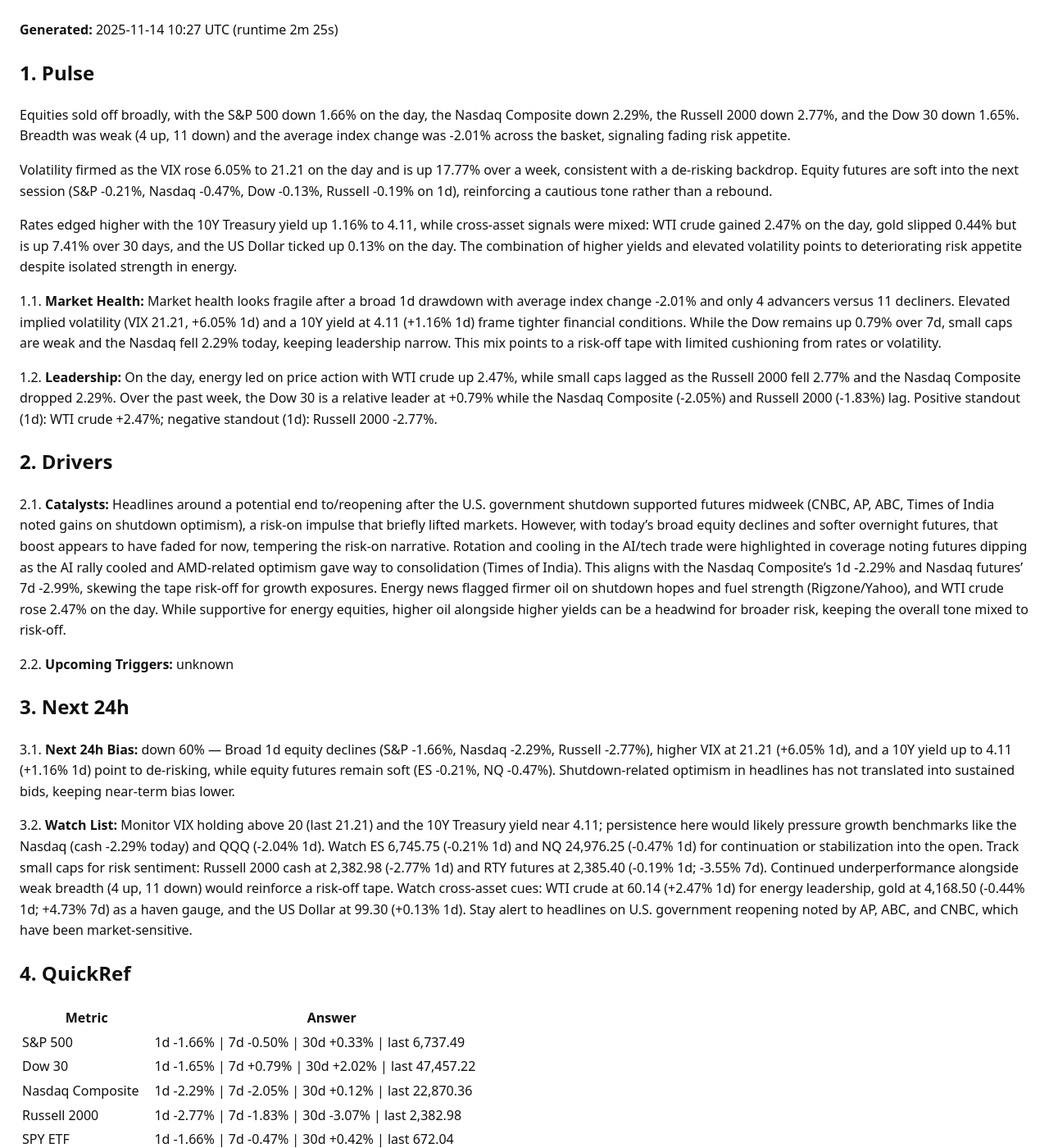
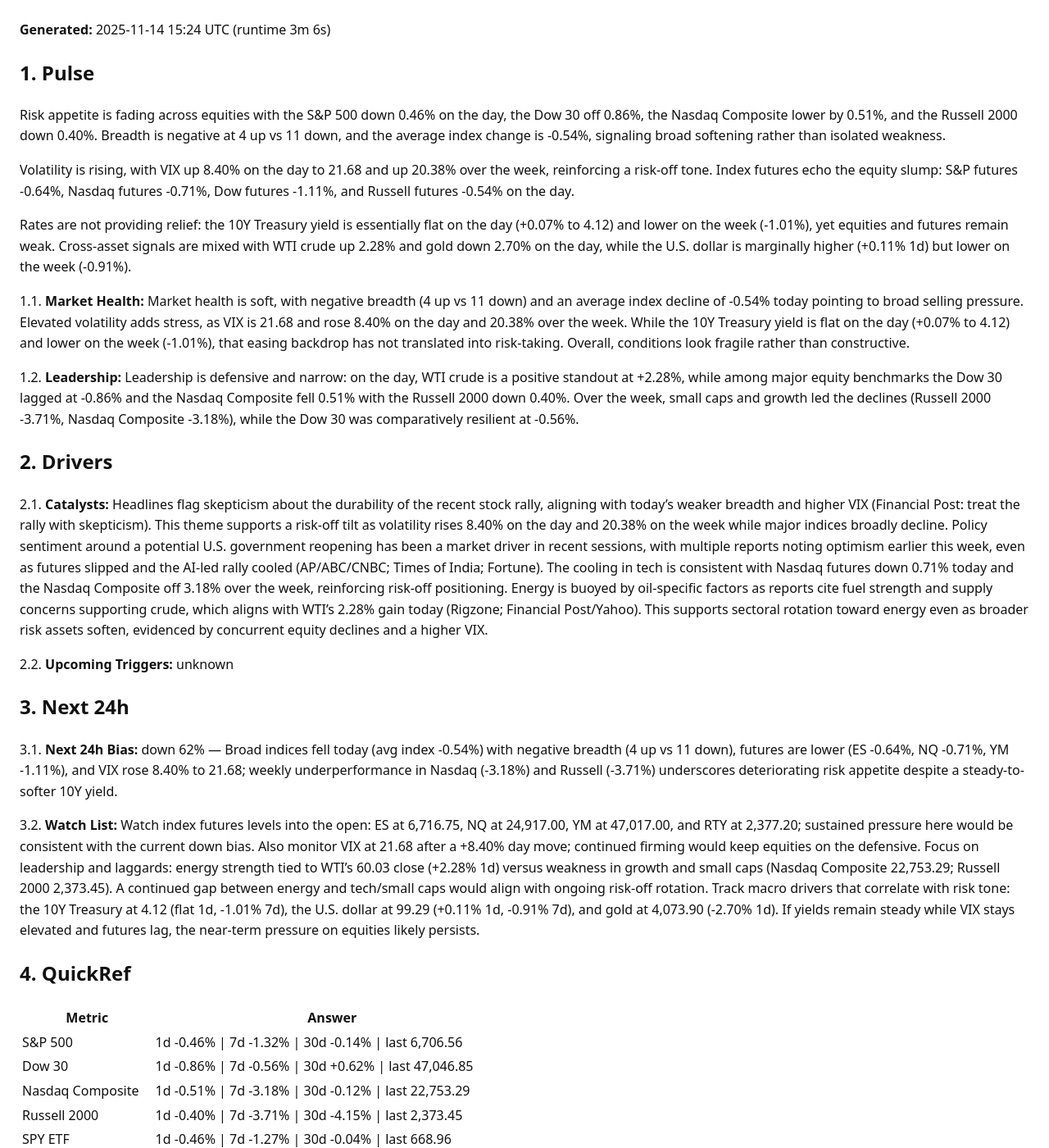
Before and after one commit to ryness/stonks, a Jekyll site: the page built from _reports/GODSEYE.md, in a window 1280 px wide and 1400 px high. Shown: the whole window at 82% size. Built offline with Jekyll 4.4.1, drawn with Linux system fonts in a browser that asks for light colours; some of the changed text lies outside the part shown.

Commit message:
Update report: rotation+GodsEye

```diff
--- a/_reports/GODSEYE.md
+++ b/_reports/GODSEYE.md
@@ -3,34 +3,34 @@ layout: default
 title: "GodsEye Market Report"
 ticker: "GODSEYE"
 date: 2025-11-14
-generated_at: 2025-11-14T10:27:13.615305+00:00
-runtime_seconds: 144.92
+generated_at: 2025-11-14T15:24:59.475568+00:00
+runtime_seconds: 185.68
 raw_markdown: |
-  **Generated:** <time class="js-local-time" datetime="2025-11-14T10:27:13.615305+00:00">2025-11-14 10:27 UTC</time> (runtime 2m 25s)
+  **Generated:** <time class="js-local-time" datetime="2025-11-14T15:24:59.475568+00:00">2025-11-14 15:24 UTC</time> (runtime 3m 6s)
 
   ## 1. Pulse
 
-  Equities sold off broadly, with the S&P 500 down 1.66% on the day, the Nasdaq Composite down 2.29%, the Russell 2000 down 2.77%, and the Dow 30 down 1.65%. Breadth was weak (4 up, 11 down) and the average index change was -2.01% across the basket, signaling fading risk appetite.
+  Risk appetite is fading across equities with the S&P 500 down 0.46% on the day, the Dow 30 off 0.86%, the Nasdaq Composite lower by 0.51%, and the Russell 2000 down 0.40%. Breadth is negative at 4 up vs 11 down, and the average index change is -0.54%, signaling broad softening rather than isolated weakness.
 
-  Volatility firmed as the VIX rose 6.05% to 21.21 on the day and is up 17.77% over a week, consistent with a de-risking backdrop. Equity futures are soft into the next session (S&P -0.21%, Nasdaq -0.47%, Dow -0.13%, Russell -0.19% on 1d), reinforcing a cautious tone rather than a rebound.
+  Volatility is rising, with VIX up 8.40% on the day to 21.68 and up 20.38% over the week, reinforcing a risk-off tone. Index futures echo the equity slump: S&P futures -0.64%, Nasdaq futures -0.71%, Dow futures -1.11%, and Russell futures -0.54% on the day.
 
-  Rates edged higher with the 10Y Treasury yield up 1.16% to 4.11, while cross-asset signals were mixed: WTI crude gained 2.47% on the day, gold slipped 0.44% but is up 7.41% over 30 days, and the US Dollar ticked up 0.13% on the day. The combination of higher yields and elevated volatility points to deteriorating risk appetite despite isolated strength in energy.
+  Rates are not providing relief: the 10Y Treasury yield is essentially flat on the day (+0.07% to 4.12) and lower on the week (-1.01%), yet equities and futures remain weak. Cross-asset signals are mixed with WTI crude up 2.28% and gold down 2.70% on the day, while the U.S. dollar is marginally higher (+0.11% 1d) but lower on the week (-0.91%).
 
-  1.1. **Market Health:** Market health looks fragile after a broad 1d drawdown with average index change -2.01% and only 4 advancers versus 11 decliners. Elevated implied volatility (VIX 21.21, +6.05% 1d) and a 10Y yield at 4.11 (+1.16% 1d) frame tighter financial conditions. While the Dow remains up 0.79% over 7d, small caps are weak and the Nasdaq fell 2.29% today, keeping leadership narrow. This mix points to a risk-off tape with limited cushioning from rates or volatility.
+  1.1. **Market Health:** Market health is soft, with negative breadth (4 up vs 11 down) and an average index decline of -0.54% today pointing to broad selling pressure. Elevated volatility adds stress, as VIX is 21.68 and rose 8.40% on the day and 20.38% over the week. While the 10Y Treasury yield is flat on the day (+0.07% to 4.12) and lower on the week (-1.01%), that easing backdrop has not translated into risk-taking. Overall, conditions look fragile rather than constructive.
 
-  1.2. **Leadership:** On the day, energy led on price action with WTI crude up 2.47%, while small caps lagged as the Russell 2000 fell 2.77% and the Nasdaq Composite dropped 2.29%. Over the past week, the Dow 30 is a relative leader at +0.79% while the Nasdaq Composite (-2.05%) and Russell 2000 (-1.83%) lag. Positive standout (1d): WTI crude +2.47%; negative standout (1d): Russell 2000 -2.77%.
+  1.2. **Leadership:** Leadership is defensive and narrow: on the day, WTI crude is a positive standout at +2.28%, while among major equity benchmarks the Dow 30 lagged at -0.86% and the Nasdaq Composite fell 0.51% with the Russell 2000 down 0.40%. Over the week, small caps and growth led the declines (Russell 2000 -3.71%, Nasdaq Composite -3.18%), while the Dow 30 was comparatively resilient at -0.56%.
 
   ## 2. Drivers
 
-  2.1. **Catalysts:** Headlines around a potential end to/reopening after the U.S. government shutdown supported futures midweek (CNBC, AP, ABC, Times of India noted gains on shutdown optimism), a risk-on impulse that briefly lifted markets. However, with today’s broad equity declines and softer overnight futures, that boost appears to have faded for now, tempering the risk-on narrative. Rotation and cooling in the AI/tech trade were highlighted in coverage noting futures dipping as the AI rally cooled and AMD-related optimism gave way to consolidation (Times of India). This aligns with the Nasdaq Composite’s 1d -2.29% and Nasdaq futures’ 7d -2.99%, skewing the tape risk-off for growth exposures. Energy news flagged firmer oil on shutdown hopes and fuel strength (Rigzone/Yahoo), and WTI crude rose 2.47% on the day. While supportive for energy equities, higher oil alongside higher yields can be a headwind for broader risk, keeping the overall tone mixed to risk-off.
+  2.1. **Catalysts:** Headlines flag skepticism about the durability of the recent stock rally, aligning with today’s weaker breadth and higher VIX (Financial Post: treat the rally with skepticism). This theme supports a risk-off tilt as volatility rises 8.40% on the day and 20.38% on the week while major indices broadly decline. Policy sentiment around a potential U.S. government reopening has been a market driver in recent sessions, with multiple reports noting optimism earlier this week, even as futures slipped and the AI-led rally cooled (AP/ABC/CNBC; Times of India; Fortune). The cooling in tech is consistent with Nasdaq futures down 0.71% today and the Nasdaq Composite off 3.18% over the week, reinforcing risk-off positioning. Energy is buoyed by oil-specific factors as reports cite fuel strength and supply concerns supporting crude, which aligns with WTI’s 2.28% gain today (Rigzone; Financial Post/Yahoo). This supports sectoral rotation toward energy even as broader risk assets soften, evidenced by concurrent equity declines and a higher VIX.
 
   2.2. **Upcoming Triggers:** unknown
 
   ## 3. Next 24h
 
-  3.1. **Next 24h Bias:** down 60% — Broad 1d equity declines (S&P -1.66%, Nasdaq -2.29%, Russell -2.77%), higher VIX at 21.21 (+6.05% 1d), and a 10Y yield up to 4.11 (+1.16% 1d) point to de-risking, while equity futures remain soft (ES -0.21%, NQ -0.47%). Shutdown-related optimism in headlines has not translated into sustained bids, keeping near-term bias lower.
+  3.1. **Next 24h Bias:** down 62% — Broad indices fell today (avg index -0.54%) with negative breadth (4 up vs 11 down), futures are lower (ES -0.64%, NQ -0.71%, YM -1.11%), and VIX rose 8.40% to 21.68; weekly underperformance in Nasdaq (-3.18%) and Russell (-3.71%) underscores deteriorating risk appetite despite a steady-to-softer 10Y yield.
 
-  3.2. **Watch List:** Monitor VIX holding above 20 (last 21.21) and the 10Y Treasury yield near 4.11; persistence here would likely pressure growth benchmarks like the Nasdaq (cash -2.29% today) and QQQ (-2.04% 1d). Watch ES 6,745.75 (-0.21% 1d) and NQ 24,976.25 (-0.47% 1d) for continuation or stabilization into the open. Track small caps for risk sentiment: Russell 2000 cash at 2,382.98 (-2.77% 1d) and RTY futures at 2,385.40 (-0.19% 1d; -3.55% 7d). Continued underperformance alongside weak breadth (4 up, 11 down) would reinforce a risk-off tape. Watch cross-asset cues: WTI crude at 60.14 (+2.47% 1d) for energy leadership, gold at 4,168.50 (-0.44% 1d; +4.73% 7d) as a haven gauge, and the US Dollar at 99.30 (+0.13% 1d). Stay alert to headlines on U.S. government reopening noted by AP, ABC, and CNBC, which have been market-sensitive.
+  3.2. **Watch List:** Watch index futures levels into the open: ES at 6,716.75, NQ at 24,917.00, YM at 47,017.00, and RTY at 2,377.20; sustained pressure here would be consistent with the current down bias. Also monitor VIX at 21.68 after a +8.40% day move; continued firming would keep equities on the defensive. Focus on leadership and laggards: energy strength tied to WTI’s 60.03 close (+2.28% 1d) versus weakness in growth and small caps (Nasdaq Composite 22,753.29; Russell 2000 2,373.45). A continued gap between energy and tech/small caps would align with ongoing risk-off rotation. Track macro drivers that correlate with risk tone: the 10Y Treasury at 4.12 (flat 1d, -1.01% 7d), the U.S. dollar at 99.29 (+0.11% 1d, -0.91% 7d), and gold at 4,073.90 (-2.70% 1d). If yields remain steady while VIX stays elevated and futures lag, the near-term pressure on equities likely persists.
 
   ## 4. QuickRef
 
@@ -38,21 +38,21 @@ raw_markdown: |
   <table>
   <thead><tr><th>Metric</th><th>Answer</th></tr></thead>
   <tbody>
-  <tr><td>S&amp;P 500</td><td>1d -1.66% | 7d -0.50% | 30d +0.33% | last 6,737.49</td></tr>
-  <tr><td>Dow 30</td><td>1d -1.65% | 7d +0.79% | 30d +2.02% | last 47,457.22</td></tr>
-  <tr><td>Nasdaq Composite</td><td>1d -2.29% | 7d -2.05% | 30d +0.12% | last 22,870.36</td></tr>
-  <tr><td>Russell 2000</td><td>1d -2.77% | 7d -1.83% | 30d -3.07% | last 2,382.98</td></tr>
-  <tr><td>SPY ETF</td><td>1d -1.66% | 7d -0.47% | 30d +0.42% | last 672.04</td></tr>
-  <tr><td>QQQ ETF</td><td>1d -2.04% | 7d -1.75% | 30d +0.44% | last 608.40</td></tr>
-  <tr><td>VIX</td><td>1d +6.05% | 7d +17.77% | 30d +27.39% | last 21.21</td></tr>
-  <tr><td>S&amp;P Fut</td><td>1d -0.21% | 7d -1.16% | 30d -0.27% | last 6,745.75</td></tr>
-  <tr><td>Nasdaq Fut</td><td>1d -0.47% | 7d -2.99% | 30d -0.06% | last 24,976.25</td></tr>
-  <tr><td>Dow Fut</td><td>1d -0.13% | 7d +0.10% | 30d +0.96% | last 47,484.00</td></tr>
-  <tr><td>Russell Fut</td><td>1d -0.19% | 7d -3.55% | 30d -4.28% | last 2,385.40</td></tr>
-  <tr><td>10Y Treasury</td><td>1d +1.16% | 7d +0.56% | 30d +0.59% | last 4.11</td></tr>
-  <tr><td>Gold Fut</td><td>1d -0.44% | 7d +4.73% | 30d +7.41% | last 4,168.50</td></tr>
-  <tr><td>WTI Crude</td><td>1d +2.47% | 7d +0.91% | 30d -1.22% | last 60.14</td></tr>
-  <tr><td>US Dollar</td><td>1d +0.13% | 7d -0.89% | 30d +1.62% | last 99.30</td></tr>
+  <tr><td>S&amp;P 500</td><td>1d -0.46% | 7d -1.32% | 30d -0.14% | last 6,706.56</td></tr>
+  <tr><td>Dow 30</td><td>1d -0.86% | 7d -0.56% | 30d +0.62% | last 47,046.85</td></tr>
+  <tr><td>Nasdaq Composite</td><td>1d -0.51% | 7d -3.18% | 30d -0.12% | last 22,753.29</td></tr>
+  <tr><td>Russell 2000</td><td>1d -0.40% | 7d -3.71% | 30d -4.15% | last 2,373.45</td></tr>
+  <tr><td>SPY ETF</td><td>1d -0.46% | 7d -1.27% | 30d -0.04% | last 668.96</td></tr>
+  <tr><td>QQQ ETF</td><td>1d -0.57% | 7d -2.94% | 30d +0.29% | last 604.94</td></tr>
+  <tr><td>VIX</td><td>1d +8.40% | 7d +20.38% | 30d +30.21% | last 21.68</td></tr>
+  <tr><td>S&amp;P Fut</td><td>1d -0.64% | 7d -1.59% | 30d -0.70% | last 6,716.75</td></tr>
+  <tr><td>Nasdaq Fut</td><td>1d -0.71% | 7d -3.22% | 30d -0.30% | last 24,917.00</td></tr>
+  <tr><td>Dow Fut</td><td>1d -1.11% | 7d -0.88% | 30d -0.03% | last 47,017.00</td></tr>
+  <tr><td>Russell Fut</td><td>1d -0.54% | 7d -3.89% | 30d -4.61% | last 2,377.20</td></tr>
+  <tr><td>10Y Treasury</td><td>1d +0.07% | 7d -1.01% | 30d -0.10% | last 4.12</td></tr>
+  <tr><td>Gold Fut</td><td>1d -2.70% | 7d +2.35% | 30d +4.98% | last 4,073.90</td></tr>
+  <tr><td>WTI Crude</td><td>1d +2.28% | 7d +0.72% | 30d -1.40% | last 60.03</td></tr>
+  <tr><td>US Dollar</td><td>1d +0.11% | 7d -0.91% | 30d +1.61% | last 99.29</td></tr>
   </tbody></table>
   </div>
 
@@ -121,31 +121,31 @@ raw_markdown: |
   </details>
 ---
 
-**Generated:** <time class="js-local-time" datetime="2025-11-14T10:27:13.615305+00:00">2025-11-14 10:27 UTC</time> (runtime 2m 25s)
+**Generated:** <time class="js-local-time" datetime="2025-11-14T15:24:59.475568+00:00">2025-11-14 15:24 UTC</time> (runtime 3m 6s)
 
 ## 1. Pulse
 
-Equities sold off broadly, with the S&P 500 down 1.66% on the day, the Nasdaq Composite down 2.29%, the Russell 2000 down 2.77%, and the Dow 30 down 1.65%. Breadth was weak (4 up, 11 down) and the average index change was -2.01% across the basket, signaling fading risk appetite.
+Risk appetite is fading across equities with the S&P 500 down 0.46% on the day, the Dow 30 off 0.86%, the Nasdaq Composite lower by 0.51%, and the Russell 2000 down 0.40%. Breadth is negative at 4 up vs 11 down, and the average index change is -0.54%, signaling broad softening rather than isolated weakness.
 
-Volatility firmed as the VIX rose 6.05% to 21.21 on the day and is up 17.77% over a week, consistent with a de-risking backdrop. Equity futures are soft into the next session (S&P -0.21%, Nasdaq -0.47%, Dow -0.13%, Russell -0.19% on 1d), reinforcing a cautious tone rather than a rebound.
+Volatility is rising, with VIX up 8.40% on the day to 21.68 and up 20.38% over the week, reinforcing a risk-off tone. Index futures echo the equity slump: S&P futures -0.64%, Nasdaq futures -0.71%, Dow futures -1.11%, and Russell futures -0.54% on the day.
 
-Rates edged higher with the 10Y Treasury yield up 1.16% to 4.11, while cross-asset signals were mixed: WTI crude gained 2.47% on the day, gold slipped 0.44% but is up 7.41% over 30 days, and the US Dollar ticked up 0.13% on the day. The combination of higher yields and elevated volatility points to deteriorating risk appetite despite isolated strength in energy.
+Rates are not providing relief: the 10Y Treasury yield is essentially flat on the day (+0.07% to 4.12) and lower on the week (-1.01%), yet equities and futures remain weak. Cross-asset signals are mixed with WTI crude up 2.28% and gold down 2.70% on the day, while the U.S. dollar is marginally higher (+0.11% 1d) but lower on the week (-0.91%).
 
-1.1. **Market Health:** Market health looks fragile after a broad 1d drawdown with average index change -2.01% and only 4 advancers versus 11 decliners. Elevated implied volatility (VIX 21.21, +6.05% 1d) and a 10Y yield at 4.11 (+1.16% 1d) frame tighter financial conditions. While the Dow remains up 0.79% over 7d, small caps are weak and the Nasdaq fell 2.29% today, keeping leadership narrow. This mix points to a risk-off tape with limited cushioning from rates or volatility.
+1.1. **Market Health:** Market health is soft, with negative breadth (4 up vs 11 down) and an average index decline of -0.54% today pointing to broad selling pressure. Elevated volatility adds stress, as VIX is 21.68 and rose 8.40% on the day and 20.38% over the week. While the 10Y Treasury yield is flat on the day (+0.07% to 4.12) and lower on the week (-1.01%), that easing backdrop has not translated into risk-taking. Overall, conditions look fragile rather than constructive.
 
-1.2. **Leadership:** On the day, energy led on price action with WTI crude up 2.47%, while small caps lagged as the Russell 2000 fell 2.77% and the Nasdaq Composite dropped 2.29%. Over the past week, the Dow 30 is a relative leader at +0.79% while the Nasdaq Composite (-2.05%) and Russell 2000 (-1.83%) lag. Positive standout (1d): WTI crude +2.47%; negative standout (1d): Russell 2000 -2.77%.
+1.2. **Leadership:** Leadership is defensive and narrow: on the day, WTI crude is a positive standout at +2.28%, while among major equity benchmarks the Dow 30 lagged at -0.86% and the Nasdaq Composite fell 0.51% with the Russell 2000 down 0.40%. Over the week, small caps and growth led the declines (Russell 2000 -3.71%, Nasdaq Composite -3.18%), while the Dow 30 was comparatively resilient at -0.56%.
 
 ## 2. Drivers
 
-2.1. **Catalysts:** Headlines around a potential end to/reopening after the U.S. government shutdown supported futures midweek (CNBC, AP, ABC, Times of India noted gains on shutdown optimism), a risk-on impulse that briefly lifted markets. However, with today’s broad equity declines and softer overnight futures, that boost appears to have faded for now, tempering the risk-on narrative. Rotation and cooling in the AI/tech trade were highlighted in coverage noting futures dipping as the AI rally cooled and AMD-related optimism gave way to consolidation (Times of India). This aligns with the Nasdaq Composite’s 1d -2.29% and Nasdaq futures’ 7d -2.99%, skewing the tape risk-off for growth exposures. Energy news flagged firmer oil on shutdown hopes and fuel strength (Rigzone/Yahoo), and WTI crude rose 2.47% on the day. While supportive for energy equities, higher oil alongside higher yields can be a headwind for broader risk, keeping the overall tone mixed to risk-off.
+2.1. **Catalysts:** Headlines flag skepticism about the durability of the recent stock rally, aligning with today’s weaker breadth and higher VIX (Financial Post: treat the rally with skepticism). This theme supports a risk-off tilt as volatility rises 8.40% on the day and 20.38% on the week while major indices broadly decline. Policy sentiment around a potential U.S. government reopening has been a market driver in recent sessions, with multiple reports noting optimism earlier this week, even as futures slipped and the AI-led rally cooled (AP/ABC/CNBC; Times of India; Fortune). The cooling in tech is consistent with Nasdaq futures down 0.71% today and the Nasdaq Composite off 3.18% over the week, reinforcing risk-off positioning. Energy is buoyed by oil-specific factors as reports cite fuel strength and supply concerns supporting crude, which aligns with WTI’s 2.28% gain today (Rigzone; Financial Post/Yahoo). This supports sectoral rotation toward energy even as broader risk assets soften, evidenced by concurrent equity declines and a higher VIX.
 
 2.2. **Upcoming Triggers:** unknown
 
 ## 3. Next 24h
 
-3.1. **Next 24h Bias:** down 60% — Broad 1d equity declines (S&P -1.66%, Nasdaq -2.29%, Russell -2.77%), higher VIX at 21.21 (+6.05% 1d), and a 10Y yield up to 4.11 (+1.16% 1d) point to de-risking, while equity futures remain soft (ES -0.21%, NQ -0.47%). Shutdown-related optimism in headlines has not translated into sustained bids, keeping near-term bias lower.
+3.1. **Next 24h Bias:** down 62% — Broad indices fell today (avg index -0.54%) with negative breadth (4 up vs 11 down), futures are lower (ES -0.64%, NQ -0.71%, YM -1.11%), and VIX rose 8.40% to 21.68; weekly underperformance in Nasdaq (-3.18%) and Russell (-3.71%) underscores deteriorating risk appetite despite a steady-to-softer 10Y yield.
 
-3.2. **Watch List:** Monitor VIX holding above 20 (last 21.21) and the 10Y Treasury yield near 4.11; persistence here would likely pressure growth benchmarks like the Nasdaq (cash -2.29% today) and QQQ (-2.04% 1d). Watch ES 6,745.75 (-0.21% 1d) and NQ 24,976.25 (-0.47% 1d) for continuation or stabilization into the open. Track small caps for risk sentiment: Russell 2000 cash at 2,382.98 (-2.77% 1d) and RTY futures at 2,385.40 (-0.19% 1d; -3.55% 7d). Continued underperformance alongside weak breadth (4 up, 11 down) would reinforce a risk-off tape. Watch cross-asset cues: WTI crude at 60.14 (+2.47% 1d) for energy leadership, gold at 4,168.50 (-0.44% 1d; +4.73% 7d) as a haven gauge, and the US Dollar at 99.30 (+0.13% 1d). Stay alert to headlines on U.S. government reopening noted by AP, ABC, and CNBC, which have been market-sensitive.
+3.2. **Watch List:** Watch index futures levels into the open: ES at 6,716.75, NQ at 24,917.00, YM at 47,017.00, and RTY at 2,377.20; sustained pressure here would be consistent with the current down bias. Also monitor VIX at 21.68 after a +8.40% day move; continued firming would keep equities on the defensive. Focus on leadership and laggards: energy strength tied to WTI’s 60.03 close (+2.28% 1d) versus weakness in growth and small caps (Nasdaq Composite 22,753.29; Russell 2000 2,373.45). A continued gap between energy and tech/small caps would align with ongoing risk-off rotation. Track macro drivers that correlate with risk tone: the 10Y Treasury at 4.12 (flat 1d, -1.01% 7d), the U.S. dollar at 99.29 (+0.11% 1d, -0.91% 7d), and gold at 4,073.90 (-2.70% 1d). If yields remain steady while VIX stays elevated and futures lag, the near-term pressure on equities likely persists.
 
 ## 4. QuickRef
 
@@ -153,21 +153,21 @@ Rates edged higher with the 10Y Treasury yield up 1.16% to 4.11, while cross-ass
 <table>
 <thead><tr><th>Metric</th><th>Answer</th></tr></thead>
 <tbody>
-<tr><td>S&amp;P 500</td><td>1d -1.66% | 7d -0.50% | 30d +0.33% | last 6,737.49</td></tr>
-<tr><td>Dow 30</td><td>1d -1.65% | 7d +0.79% | 30d +2.02% | last 47,457.22</td></tr>
-<tr><td>Nasdaq Composite</td><td>1d -2.29% | 7d -2.05% | 30d +0.12% | last 22,870.36</td></tr>
-<tr><td>Russell 2000</td><td>1d -2.77% | 7d -1.83% | 30d -3.07% | last 2,382.98</td></tr>
-<tr><td>SPY ETF</td><td>1d -1.66% | 7d -0.47% | 30d +0.42% | last 672.04</td></tr>
-<tr><td>QQQ ETF</td><td>1d -2.04% | 7d -1.75% | 30d +0.44% | last 608.40</td></tr>
-<tr><td>VIX</td><td>1d +6.05% | 7d +17.77% | 30d +27.39% | last 21.21</td></tr>
-<tr><td>S&amp;P Fut</td><td>1d -0.21% | 7d -1.16% | 30d -0.27% | last 6,745.75</td></tr>
-<tr><td>Nasdaq Fut</td><td>1d -0.47% | 7d -2.99% | 30d -0.06% | last 24,976.25</td></tr>
-<tr><td>Dow Fut</td><td>1d -0.13% | 7d +0.10% | 30d +0.96% | last 47,484.00</td></tr>
-<tr><td>Russell Fut</td><td>1d -0.19% | 7d -3.55% | 30d -4.28% | last 2,385.40</td></tr>
-<tr><td>10Y Treasury</td><td>1d +1.16% | 7d +0.56% | 30d +0.59% | last 4.11</td></tr>
-<tr><td>Gold Fut</td><td>1d -0.44% | 7d +4.73% | 30d +7.41% | last 4,168.50</td></tr>
-<tr><td>WTI Crude</td><td>1d +2.47% | 7d +0.91% | 30d -1.22% | last 60.14</td></tr>
-<tr><td>US Dollar</td><td>1d +0.13% | 7d -0.89% | 30d +1.62% | last 99.30</td></tr>
+<tr><td>S&amp;P 500</td><td>1d -0.46% | 7d -1.32% | 30d -0.14% | last 6,706.56</td></tr>
+<tr><td>Dow 30</td><td>1d -0.86% | 7d -0.56% | 30d +0.62% | last 47,046.85</td></tr>
+<tr><td>Nasdaq Composite</td><td>1d -0.51% | 7d -3.18% | 30d -0.12% | last 22,753.29</td></tr>
+<tr><td>Russell 2000</td><td>1d -0.40% | 7d -3.71% | 30d -4.15% | last 2,373.45</td></tr>
+<tr><td>SPY ETF</td><td>1d -0.46% | 7d -1.27% | 30d -0.04% | last 668.96</td></tr>
+<tr><td>QQQ ETF</td><td>1d -0.57% | 7d -2.94% | 30d +0.29% | last 604.94</td></tr>
+<tr><td>VIX</td><td>1d +8.40% | 7d +20.38% | 30d +30.21% | last 21.68</td></tr>
+<tr><td>S&amp;P Fut</td><td>1d -0.64% | 7d -1.59% | 30d -0.70% | last 6,716.75</td></tr>
+<tr><td>Nasdaq Fut</td><td>1d -0.71% | 7d -3.22% | 30d -0.30% | last 24,917.00</td></tr>
+<tr><td>Dow Fut</td><td>1d -1.11% | 7d -0.88% | 30d -0.03% | last 47,017.00</td></tr>
+<tr><td>Russell Fut</td><td>1d -0.54% | 7d -3.89% | 30d -4.61% | last 2,377.20</td></tr>
+<tr><td>10Y Treasury</td><td>1d +0.07% | 7d -1.01% | 30d -0.10% | last 4.12</td></tr>
+<tr><td>Gold Fut</td><td>1d -2.70% | 7d +2.35% | 30d +4.98% | last 4,073.90</td></tr>
+<tr><td>WTI Crude</td><td>1d +2.28% | 7d +0.72% | 30d -1.40% | last 60.03</td></tr>
+<tr><td>US Dollar</td><td>1d +0.11% | 7d -0.91% | 30d +1.61% | last 99.29</td></tr>
 </tbody></table>
 </div>
 
```
Also changed, not shown: _reports/SMCI.md (+45 -45 lines).
